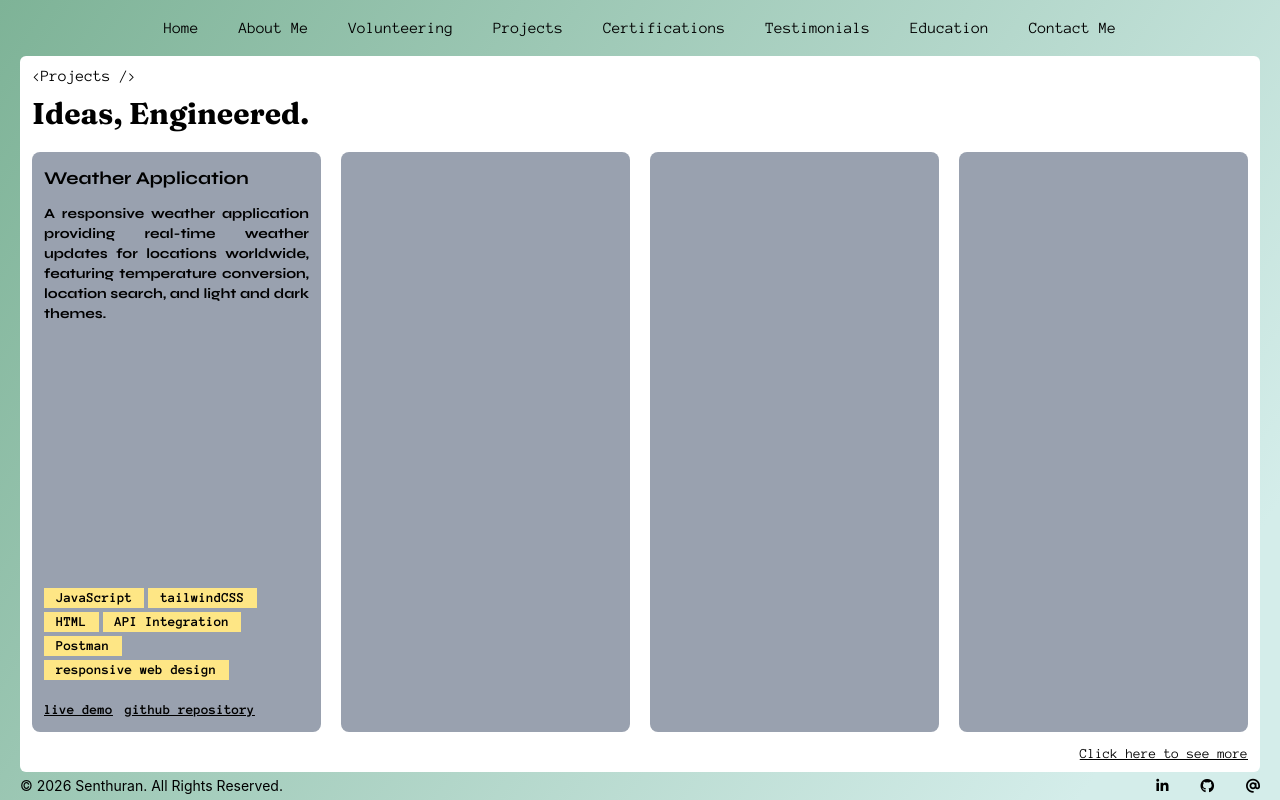
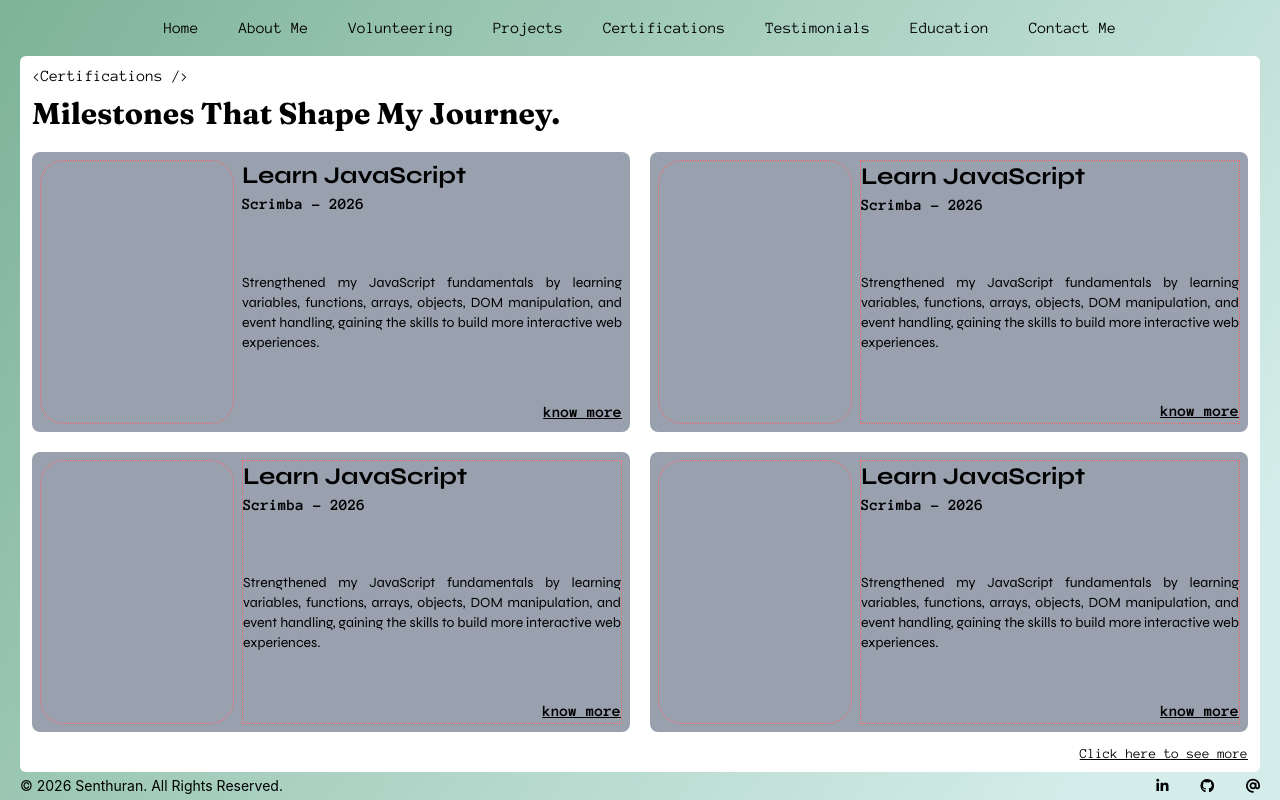
Before and after one commit to senthuran20040817/PORTFOLIO, a React (Vite) app: page / in a window 1280 px wide. Built offline with nearby package versions, Linux system fonts and the light colour scheme.

Commit message:
create certifications section

```diff
--- /dev/null
+++ b/src/components/Certifications.jsx
@@ -0,0 +1,73 @@
+// import { volunteeringImages } from "../../constants.jsx"
+
+function Certifications() {
+    return (
+        <section className="relative bg-white grow rounded-md flex flex-col px-3 h-full ">
+            <div className="flex flex-col gap-2 mt-10 mb-5 ">
+                <p className="font-bold font-Fraunces text-3xl">Milestones That Shape My Journey.</p>
+            </div>
+            <div className="grid grid-cols-2 h-full gap-5">
+                <div className="bg-gray-400 rounded-lg flex p-2 gap-2">
+                    <div className="border border-red-400 border-dotted w-1/3 shrink-0 rounded-3xl">
+                        <img src="" alt="" />
+                    </div>
+                    <div className="grow flex flex-col">
+                        <div className="h-1/4">
+                            <p className="font-syne font-bold text-2xl " >Learn JavaScript</p>
+                            <p className="font-anonymous font-bold">Scrimba - 2026</p>
+                        </div>
+                        <p className="grow text-justify flex items-center font-syne text-sm">Strengthened my JavaScript fundamentals by learning variables, functions, arrays, objects, DOM manipulation, and event handling, gaining the skills to build more interactive web experiences.</p>
+                        <u className="text-end font-anonymous font-bold" ><a href="#">know more</a></u>
+                    </div>
+                </div>
+                <div className="bg-gray-400 rounded-lg flex p-2 gap-2">
+                    <div className="border border-red-400 border-dotted w-1/3 shrink-0 rounded-3xl">
+                        <img src="" alt="" />
+                    </div>
+                    <div className="border border-red-400 border-dotted grow flex flex-col">
+                        <div className="h-1/4">
+                            <p className="font-syne font-bold text-2xl " >Learn JavaScript</p>
+                            <p className="font-anonymous font-bold">Scrimba - 2026</p>
+                        </div>
+                        <p className="grow text-justify flex items-center font-syne text-sm">Strengthened my JavaScript fundamentals by learning variables, functions, arrays, objects, DOM manipulation, and event handling, gaining the skills to build more interactive web experiences.</p>
+                        <u className="text-end font-anonymous font-bold" ><a href="#">know more</a></u>
+                    </div>
+                </div>
+                <div className="bg-gray-400 rounded-lg flex p-2 gap-2">
+                    <div className="border border-red-400 border-dotted w-1/3 shrink-0 rounded-3xl">
+                        <img src="" alt="" />
+                    </div>
+                    <div className="border border-red-400 border-dotted grow flex flex-col">
+                        <div className="h-1/4">
+                            <p className="font-syne font-bold text-2xl " >Learn JavaScript</p>
+                            <p className="font-anonymous font-bold">Scrimba - 2026</p>
+                        </div>
+                        <p className="grow text-justify flex items-center font-syne text-sm">Strengthened my JavaScript fundamentals by learning variables, functions, arrays, objects, DOM manipulation, and event handling, gaining the skills to build more interactive web experiences.</p>
+                        <u className="text-end font-anonymous font-bold" ><a href="#">know more</a></u>
+                    </div>
+                </div>
+                <div className="bg-gray-400 rounded-lg flex p-2 gap-2">
+                    <div className="border border-red-400 border-dotted w-1/3 shrink-0 rounded-3xl">
+                        <img src="" alt="" />
+                    </div>
+                    <div className="border border-red-400 border-dotted grow flex flex-col">
+                        <div className="h-1/4">
+                            <p className="font-syne font-bold text-2xl " >Learn JavaScript</p>
+                            <p className="font-anonymous font-bold">Scrimba - 2026</p>
+                        </div>
+                        <p className="grow text-justify flex items-center font-syne text-sm">Strengthened my JavaScript fundamentals by learning variables, functions, arrays, objects, DOM manipulation, and event handling, gaining the skills to build more interactive web experiences.</p>
+                        <u className="text-end font-anonymous font-bold" ><a href="#">know more</a></u>
+                    </div>
+                </div>
+            </div>
+            <div className="flex justify-end py-2">
+                <u><a className="font-anonymous text-sm" href="#"> Click here to see more</a></u>
+            </div>
+            <div className=" absolute top-2">
+                <p className="font-anonymous">{`<Certifications />`}</p>
+            </div>
+        </section>
+    )
+}
+
+export default Certifications
--- a/src/components/MainBg.jsx
+++ b/src/components/MainBg.jsx
@@ -1,7 +1,8 @@
 // import Home from './Home.jsx';
 // import AboutMe from './AboutMe.jsx';
 // import Volunteering from './Volunteering.jsx'
-import Projects from './Projects.jsx'
+// import Projects from './Projects.jsx'
+import Certifications from './Certifications.jsx'
 
 function MainBg() {
     return (
@@ -20,7 +21,7 @@ function MainBg() {
                     </ul>
                 </div>
             </nav>
-            <Projects/>
+            <Certifications/>
             <div className="flex justify-between items-center text-sm py-1 rounded-md ">
                 <p>© 2026 Senthuran. All Rights Reserved.</p>
                 <div className="flex gap-8">
```
